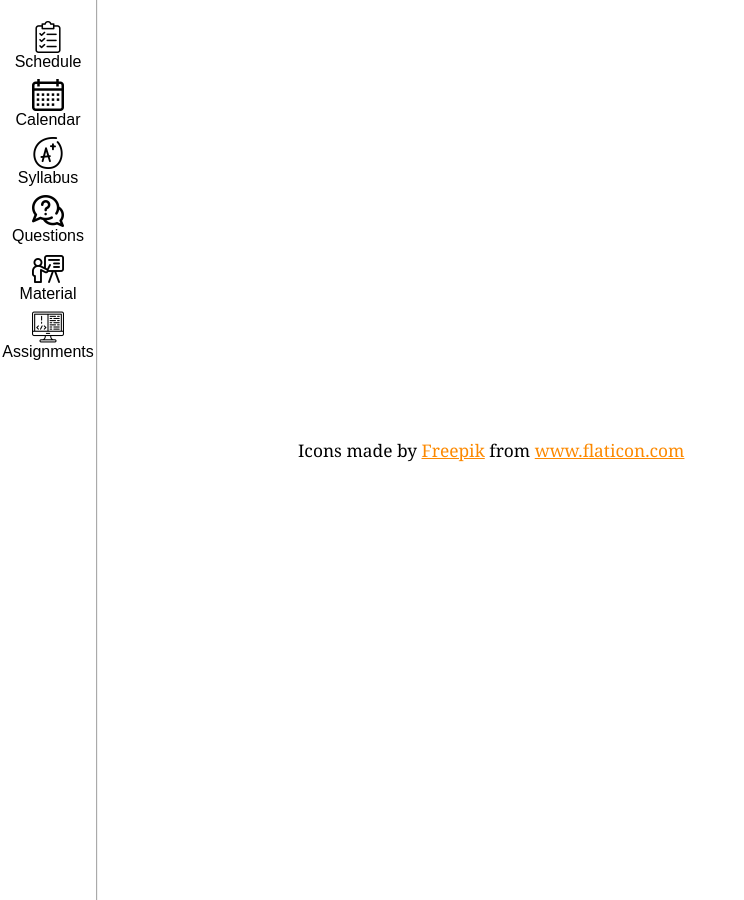
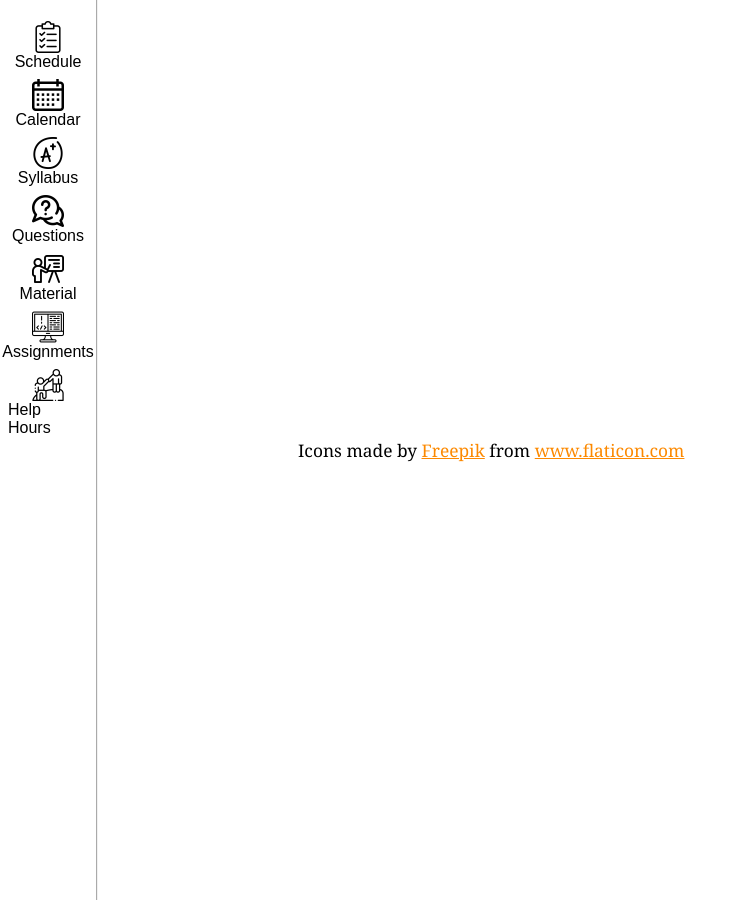
Before and after one commit to ucsd-cse11-w22/ucsd-cse11-w22.github.io, a Jekyll site: the page built from credits.md, in a window 1280 px wide. Shown: the whole page, without its empty margins (0-744 px from the left). Built offline with Jekyll 4.4.1, drawn with Linux system fonts in a browser that asks for light colours.

Commit message:
Update sidebar.html

```diff
--- a/_includes/sidebar.html
+++ b/_includes/sidebar.html
@@ -6,5 +6,6 @@
             <li><a title="Questions" class='sidebar-link' href='/staff-and-help.html'><img src="/communication.png"></img> Questions</a></li>
             <li><a title="Lectures" class='sidebar-link' href='/lectures/lecture19.html'><img src="/presentation.png"></img> Material</a></li>
             <li><a title="Assignments" class='sidebar-link' href='/assignments/pa6.html'><img src="/coding.png"></img> Assignments</a></li>
+            <li><a title="Help Hours" class='sidebar-link' href='/help-hours.html'><img src="/helphours.png"></img> Help Hours</a></li>
         </ul>
     </div>
```
